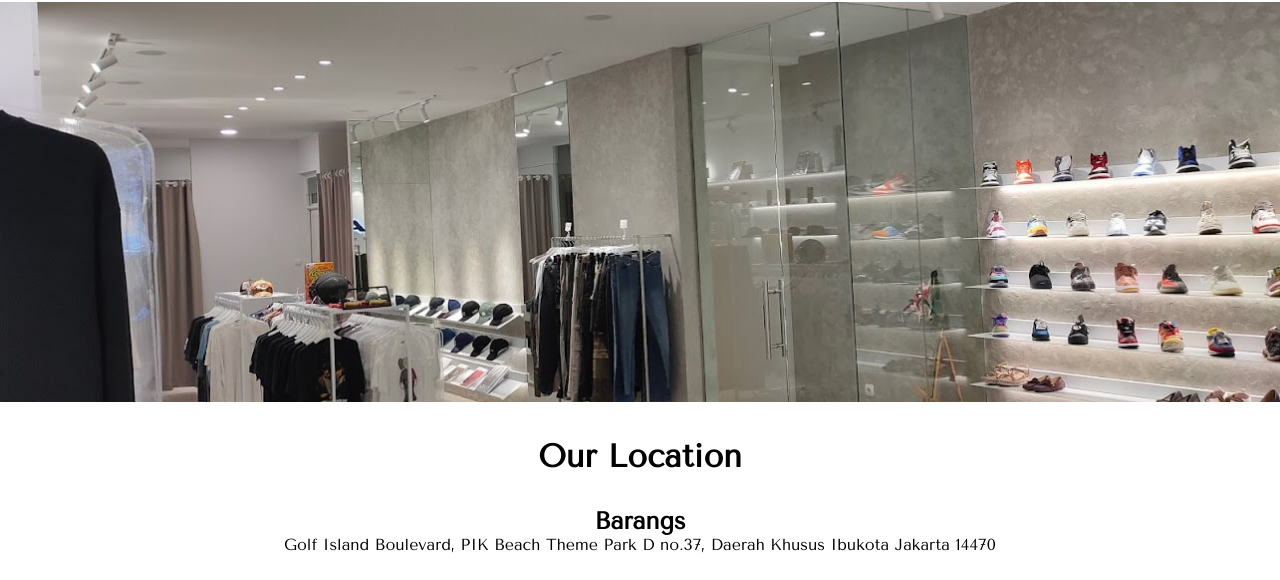
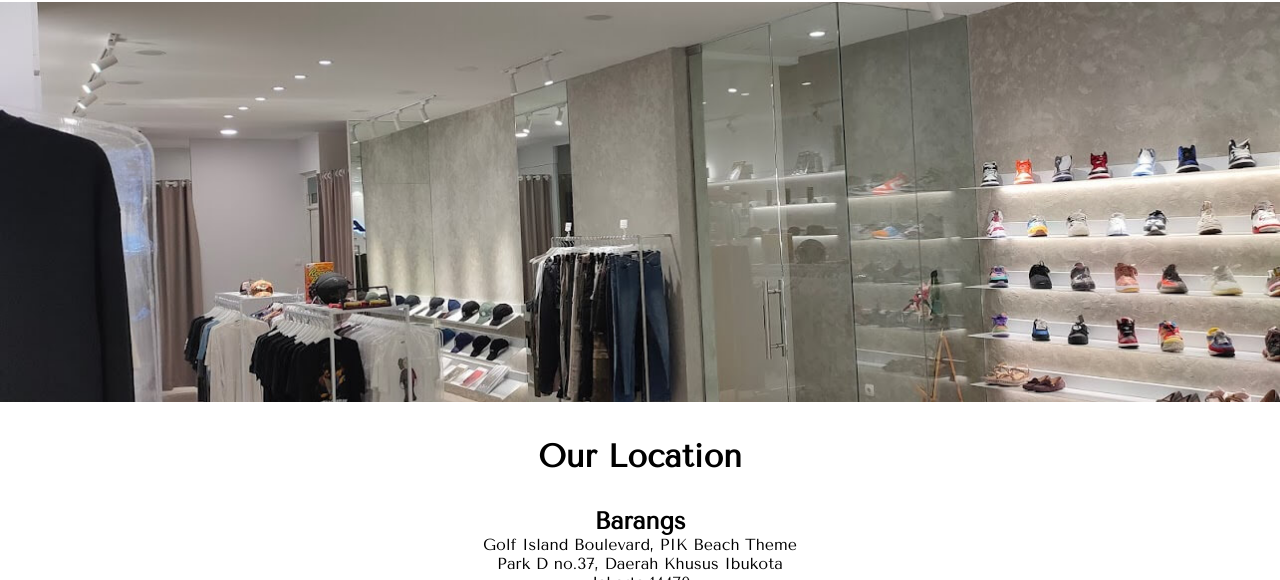
Before and after one commit to KennethChang1/bikerschoice, a plain HTML site: page index.html in a window 1280 px wide. Shown: the part 4039-4619 px from the top of the page. Drawn offline with nearby package versions, Linux system fonts and the light colour scheme; a web font is replaced by a local one.

Commit message:
changed width

```diff
--- a/scss/style.scss
+++ b/scss/style.scss
@@ -221,7 +221,8 @@ h3{
 }
 
 .section__subtitle{
-    padding: 0 1em;
+    width: 20em;
+    margin: auto;
 }
 
 .footer{
```
Also changed, not shown: scss/style.css, 1 other file.
